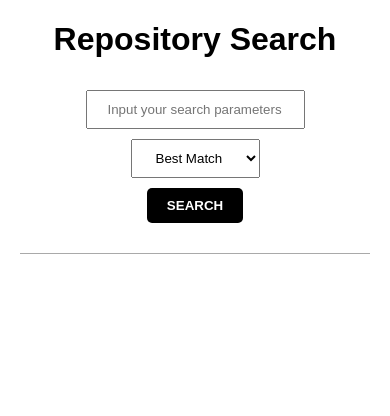
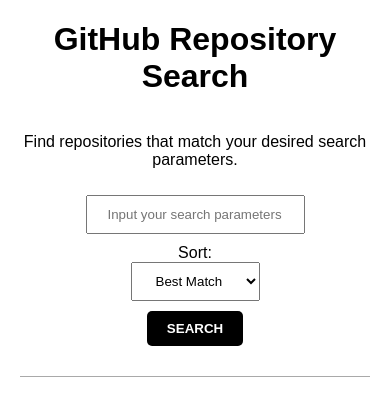
Before and after one commit to melnock/github-repository-search, a React (Create React App) app: page / in a window 390 px wide. Shown: the top 416 px of the page. Built offline with nearby package versions, Linux system fonts and the light colour scheme; the HTML template or start-up script is replaced by a standard one.

Commit message:
adjust the readme to add instructions around installing packages, add some more direction to the homepage, adjust the media query to accomodate that change

```diff
--- a/src/components/RepoSearch/RepoSearchBar/RepoSearchBar.jsx
+++ b/src/components/RepoSearch/RepoSearchBar/RepoSearchBar.jsx
@@ -34,7 +34,8 @@
 
   return (
     <div className="repo-search-bar" onKeyPress={listenForEnterPress}>
-      <h1>Repository Search</h1>
+      <h1>GitHub Repository Search</h1>
+      <p>Find repositories that match your desired search parameters.</p>
       {searchError && <p className="searching-error">{searchError}</p>}
       <input
         type="text"
@@ -42,6 +43,7 @@
         value={searchValue}
         placeholder="Input your search parameters"
       />
+      <label>Sort:</label>
       <select id="sort-options" name="sort-options" onChange={handleSetSortOption}>
         <option value="">Best Match</option>
         <option value="stars">Stars</option>
--- a/src/components/RepoSearch/RepoSearchBar/RepoSearchBar.scss
+++ b/src/components/RepoSearch/RepoSearchBar/RepoSearchBar.scss
@@ -24,7 +24,7 @@
   input {
     width: 175px;
   }
-  @media screen and (max-width: 550px) {
+  @media screen and (max-width: 575px) {
     display: flex;
     flex-direction: column;
     align-items: center;
```
Also changed, not shown: 1 other file (tests, documents, lock files or other folders).
